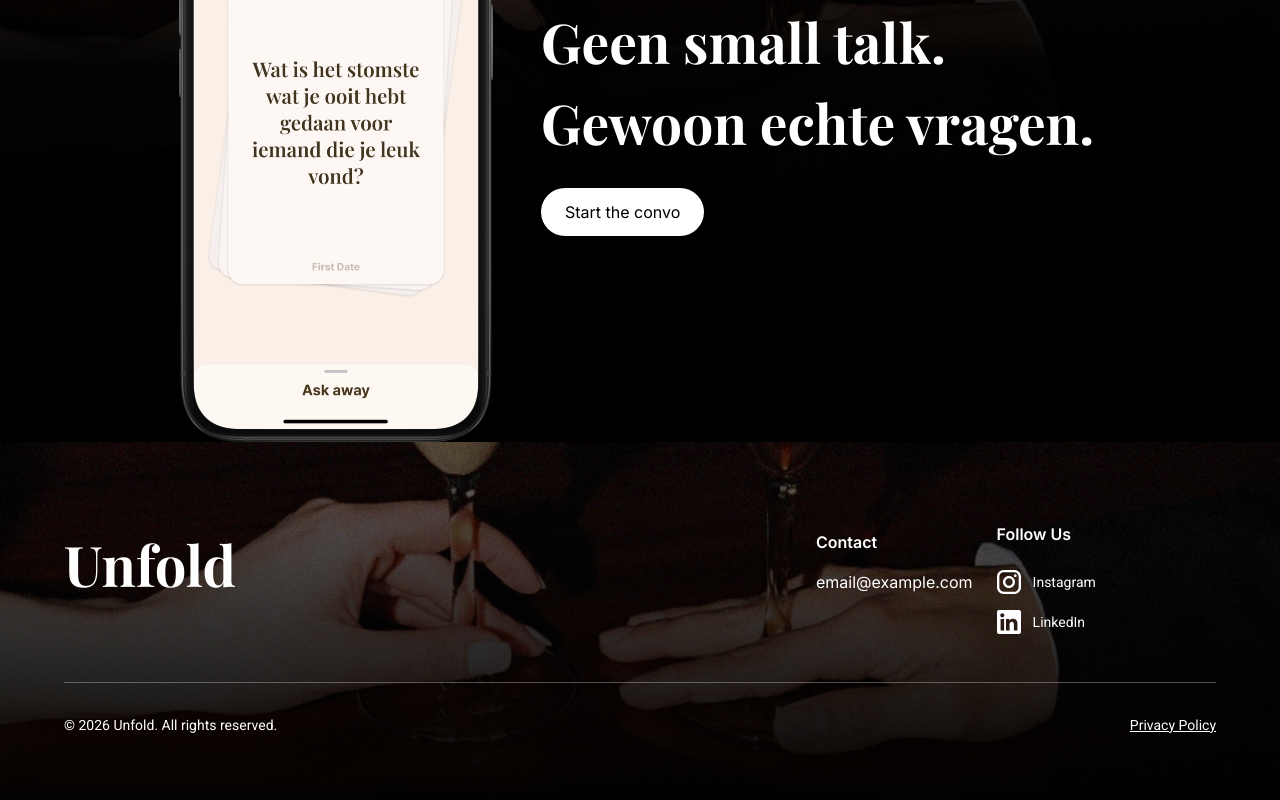
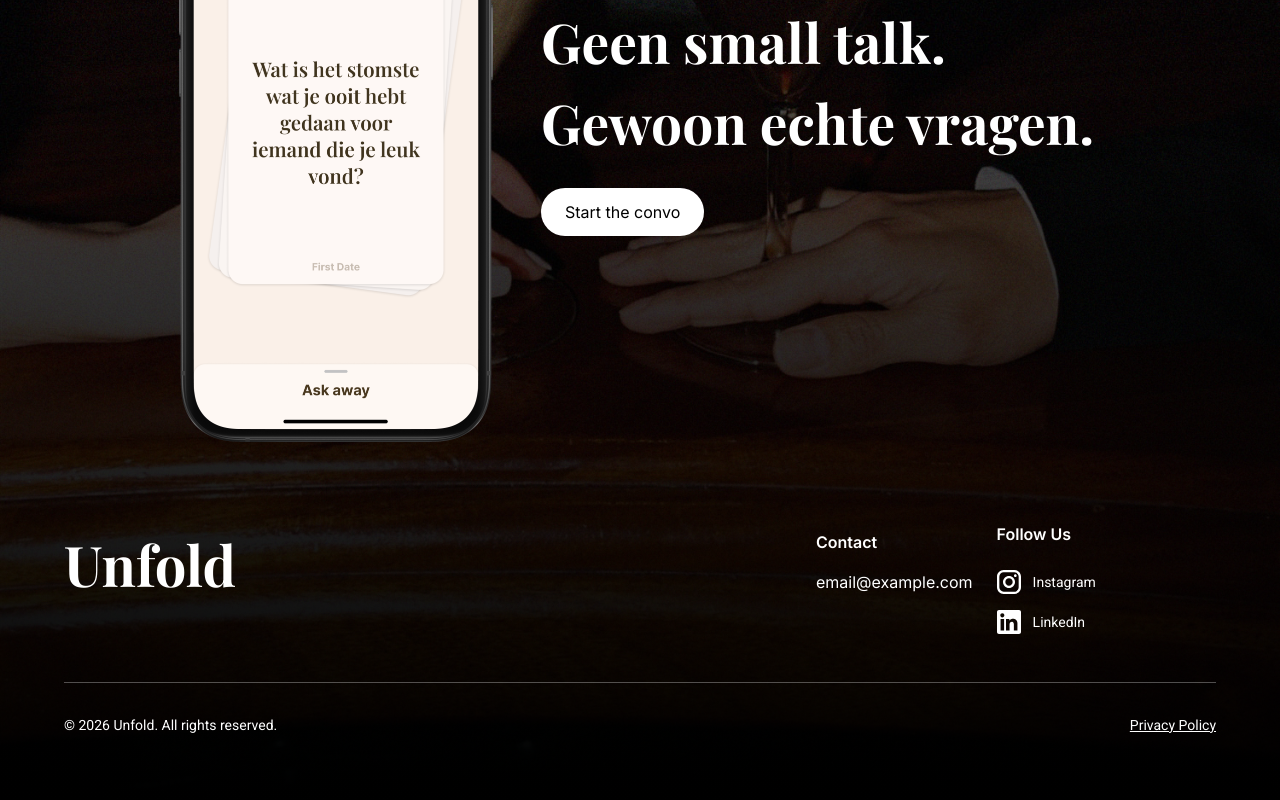
Before and after one commit to jpronk-dev/unfold-website, a Next.js app: page / in a window 1280 px wide. Shown: the part 5126-5926 px from the top of the page. Built offline with nearby package versions, Linux system fonts and the light colour scheme; a web font is replaced by a local one.

Commit message:
Fix duplicate background image in CTA+footer by sharing one wrapper

```diff
--- a/app/components/Footer.tsx
+++ b/app/components/Footer.tsx
@@ -1,12 +1,12 @@
 import Image from "next/image";
 
-export default function Footer() {
+export default function Footer({ noBackground = false }: { noBackground?: boolean }) {
   return (
     <footer
       className="relative flex justify-center px-4 py-16 lg:px-16 lg:py-20"
       aria-label="Footer"
     >
-      {/* Background */}
+      {!noBackground && (
         <div className="absolute inset-0 z-0">
           <Image
             src="/images/cta-bg.png"
@@ -16,6 +16,7 @@ export default function Footer() {
           />
           <div className="absolute inset-0 bg-gradient-to-b from-black/60 to-black" />
         </div>
+      )}
 
       <div className="relative z-10 flex flex-col gap-10 w-full max-w-[1280px]">
         {/* Top */}
--- a/app/page.tsx
+++ b/app/page.tsx
@@ -169,9 +169,8 @@ export default function Home() {
         </FadeIn>
       </section>
 
-      {/* ─── CTA ─── */}
-      <section className="relative flex flex-col" id="download">
-        {/* Background */}
+      {/* ─── CTA + Footer (gedeelde achtergrond) ─── */}
+      <div className="relative">
         <div className="absolute inset-0 z-0">
           <Image
             src="/images/cta-bg.png"
@@ -179,12 +178,12 @@ export default function Home() {
             fill
             className="object-cover"
           />
-          <div className="absolute inset-0 bg-gradient-to-b from-black/40 via-black/99 to-black" />
+          <div className="absolute inset-0 bg-gradient-to-b from-black/40 via-black/80 to-black" />
         </div>
 
-        {/* CTA content */}
+        <section className="relative z-10 flex flex-col" id="download">
           <div
-          className="relative z-10 flex flex-col lg:flex-row items-start lg:items-center justify-center pt-16 lg:pt-28 px-4 lg:px-16 gap-12"
+            className="flex flex-col lg:flex-row items-start lg:items-center justify-center pt-16 lg:pt-28 px-4 lg:px-16 gap-12"
             aria-label="Download CTA"
           >
             {/* Phone Mockup — only on desktop */}
@@ -211,10 +210,10 @@ export default function Home() {
               </a>
             </FadeIn>
           </div>
-
         </section>
 
-      <Footer />
+        <Footer noBackground />
+      </div>
     </main>
   );
 }
```
Lines whose indentation alone changed are shown as unchanged.
